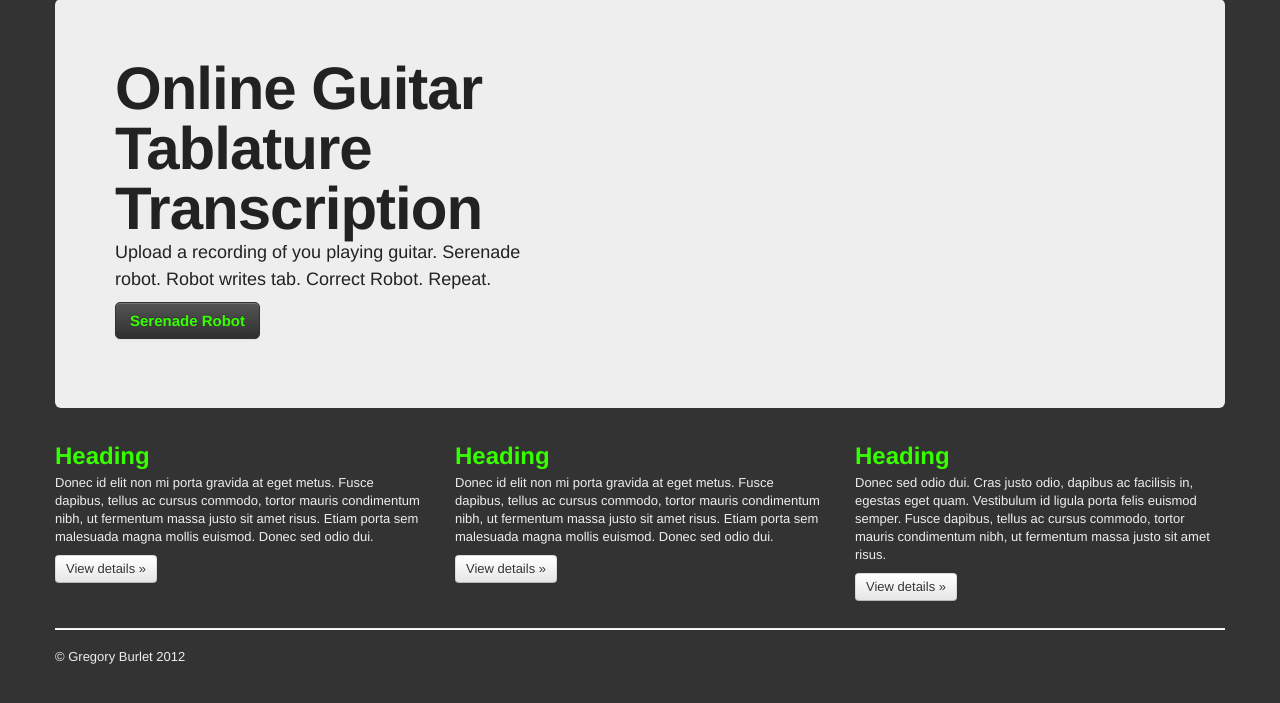
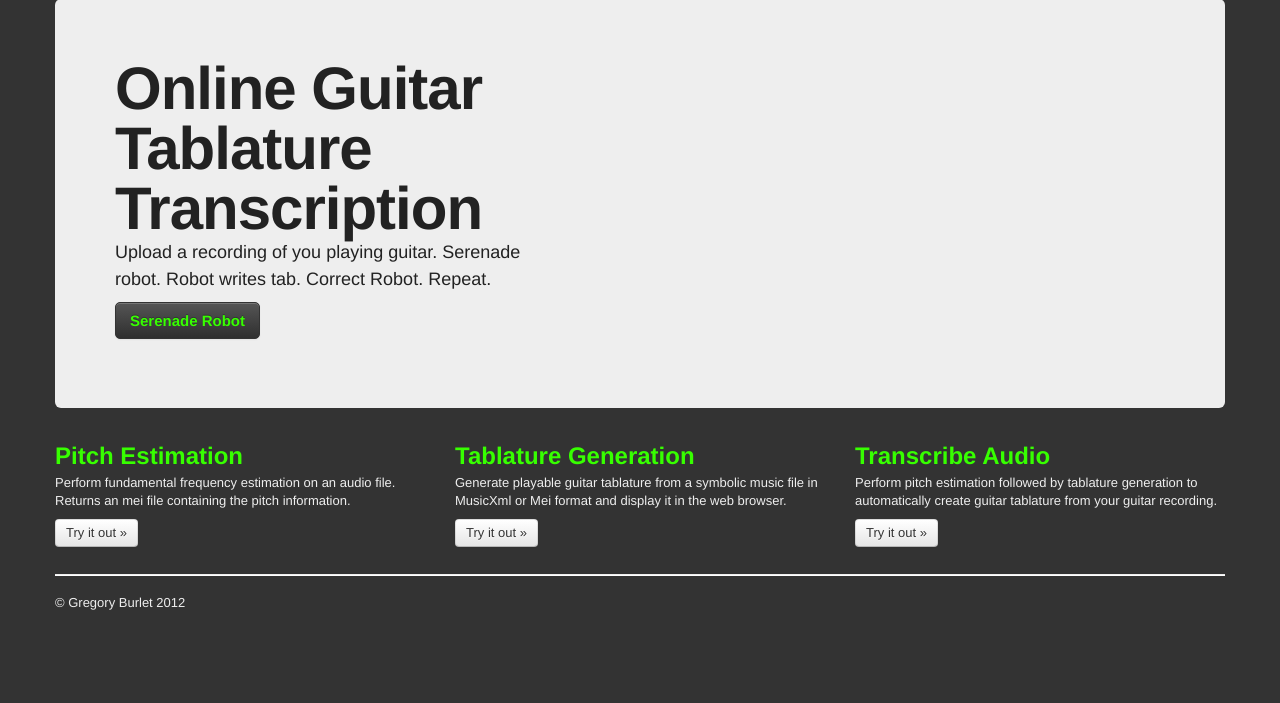
Before and after one commit to gburlet/robotaba, a Django app: page / in a window 1280 px wide. Shown: the part 61-764 px from the top of the page. Run offline with Django 3.2, Linux system fonts and the light colour scheme; parts of the project's set-up code (start-up, migrations or seed data) failed here and were passed over; some libraries are stand-ins or nearby versions.

Commit message:
Integrate darwintab
Modularized the GA module, the pitch estimation, and transcription
modules so they can be used independantly. TODOs have been placed in the
code where things need to be changed to make things a little neater.
I'm in a rush to push out something to show for thesis meeting, but it
works.

```diff
--- a/pitchestimate/models.py
+++ b/pitchestimate/models.py
@@ -8,7 +8,7 @@ Entities
 '''
 class MeiPitch(models.Model):
     fk_mid = models.ForeignKey(MetaMusic)
-    path = models.CharField(max_length=200)
+    mei_file = models.FileField(upload_to='mei/pitch')
     # may be null (if uploaded just for tab generation)
     upload_ts = models.DateTimeField(auto_now_add=True, null=True)
 
@@ -18,4 +18,4 @@ class PitchDetect(models.Model):
     # timestamp when processing begins
     process_ts = models.DateTimeField(auto_now_add=True)
     # timestamp when processing has completed
-    output_ts = models.DateTimeField(auto_now_add=False)
+    output_ts = models.DateTimeField(auto_now_add=True)
--- a/robotaba/templates/index.html
+++ b/robotaba/templates/index.html
@@ -12,7 +12,7 @@
                 <div class="span5">
                     <h1>Online Guitar Tablature Transcription</h1>
                     <p>Upload a recording of you playing guitar. Serenade robot. Robot writes tab. Correct Robot. Repeat.</p>
-                    <p><a class="btn btn-primary btn-large" href="upload">Serenade Robot</a></p>
+                    <p><a class="btn btn-primary btn-large" href="transcribe/upload/">Serenade Robot</a></p>
                 </div>
                 <div class="span7">
                 </div>
@@ -23,19 +23,19 @@
 
 <div class="row-fluid">
     <div class="span4">
-        <h2>Heading</h2>
-        <p>Donec id elit non mi porta gravida at eget metus. Fusce dapibus, tellus ac cursus commodo, tortor mauris condimentum nibh, ut fermentum massa justo sit amet risus. Etiam porta sem malesuada magna mollis euismod. Donec sed odio dui. </p>
-        <p><a class="btn" href="#">View details &raquo;</a></p>
+        <h2>Pitch Estimation</h2>
+        <p>Perform fundamental frequency estimation on an audio file. Returns an mei file containing the pitch information.</p>
+        <p><a class="btn" href="pitchestimate/upload/">Try it out &raquo;</a></p>
     </div>
     <div class="span4">
-        <h2>Heading</h2>
-        <p>Donec id elit non mi porta gravida at eget metus. Fusce dapibus, tellus ac cursus commodo, tortor mauris condimentum nibh, ut fermentum massa justo sit amet risus. Etiam porta sem malesuada magna mollis euismod. Donec sed odio dui. </p>
-        <p><a class="btn" href="#">View details &raquo;</a></p>
+        <h2>Tablature Generation</h2>
+        <p>Generate playable guitar tablature from a symbolic music file in MusicXml or Mei format and display it in the web browser.</p>
+        <p><a class="btn" href="tabulate/upload/">Try it out &raquo;</a></p>
     </div>
     <div class="span4">
-        <h2>Heading</h2>
-        <p>Donec sed odio dui. Cras justo odio, dapibus ac facilisis in, egestas eget quam. Vestibulum id ligula porta felis euismod semper. Fusce dapibus, tellus ac cursus commodo, tortor mauris condimentum nibh, ut fermentum massa justo sit amet risus.</p>
-        <p><a class="btn" href="#">View details &raquo;</a></p>
+        <h2>Transcribe Audio</h2>
+        <p>Perform pitch estimation followed by tablature generation to automatically create guitar tablature from your guitar recording.</p>
+        <p><a class="btn" href="transcribe/upload/">Try it out &raquo;</a></p>
     </div>
 </div>
 
--- a/robotaba/urls.py
+++ b/robotaba/urls.py
@@ -5,7 +5,11 @@ admin.autodiscover()
 
 urlpatterns = patterns('',
     url(r'^$', 'robotaba.views.home'),
-    url(r'^upload/$', 'robotaba.views.upload_audio', name="audio_upload"),
-    url(r'^transcribe/(?P<audio_id>\d+)/$', 'transcribe.views.index'),
+    url(r'^transcribe/upload/$', 'transcribe.views.upload_audio', name='transcribe_upload'),
+    url(r'^transcribe/(?P<audio_id>\d+)/$', 'transcribe.views.process'),
+    url(r'^pitchestimate/upload/$', 'pitchestimate.views.upload_audio', name='pitchestimate_upload'),
+    url(r'^pitchestimate/(?P<audio_id>\d+)/$', 'pitchestimate.views.process'),
+    url(r'^tabulate/upload/$', 'tabulate.views.upload_score', name='tabulate_upload'),
+    url(r'^tabulate/(?P<pmei_id>\d+)/$', 'tabulate.views.process'),
     url(r'^admin/', include(admin.site.urls))
 )
--- a/robotaba/views.py
+++ b/robotaba/views.py
@@ -1,32 +1,11 @@
-from django.http import HttpResponseRedirect
 from django.template import RequestContext
 from django.shortcuts import render_to_response
 
-from robotaba.models import Audio
-from robotaba.forms import UploadAudioForm
+from robotaba.models import Audio, MetaMusic
 
 def home(request):
     '''
     Serve the home page
     '''
 
-    return render_to_response('index.html')
-
-def upload_audio(request):
-    '''
-    Handle an audio file upload
-    '''
-
-    if request.method == 'POST':
-        # deal with the form input
-        form = UploadAudioForm(request.POST, request.FILES)
-        if form.is_valid():
-            # enter audio information into db
-            new_audio = Audio(audio_file=request.FILES['audio_file'], piece_name=request.POST['piece_name'], author_name=request.POST['author_name'])
-            new_audio.save()
-            return HttpResponseRedirect('/transcribe/' + str(new_audio.id))
-    else:
-        # serve the form
-        form = UploadAudioForm()
-
-    return render_to_response('uploadaudio.html', {'form': form}, context_instance=RequestContext(request))
+    return render_to_response('index.html', context_instance=RequestContext(request))
```
Also changed, not shown: robotaba/models.py (+6 -5 lines), robotaba/settings.py (+10 -0 lines), robotaba/templates/uploadaudio.html (+6 -3 lines), tabulate/models.py (+46 -3 lines), tabulate/views.py (+70 -1 lines), transcribe/views.py (+34 -4 lines).
